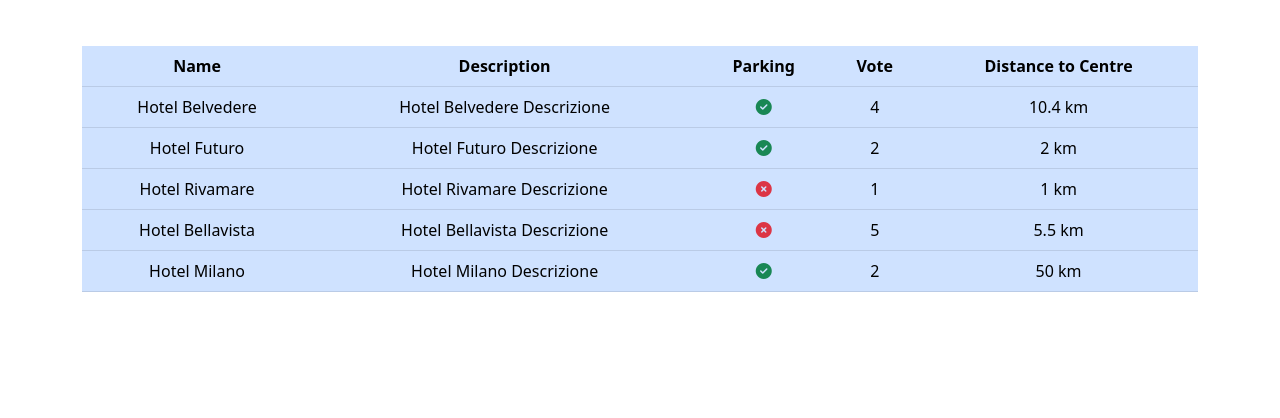
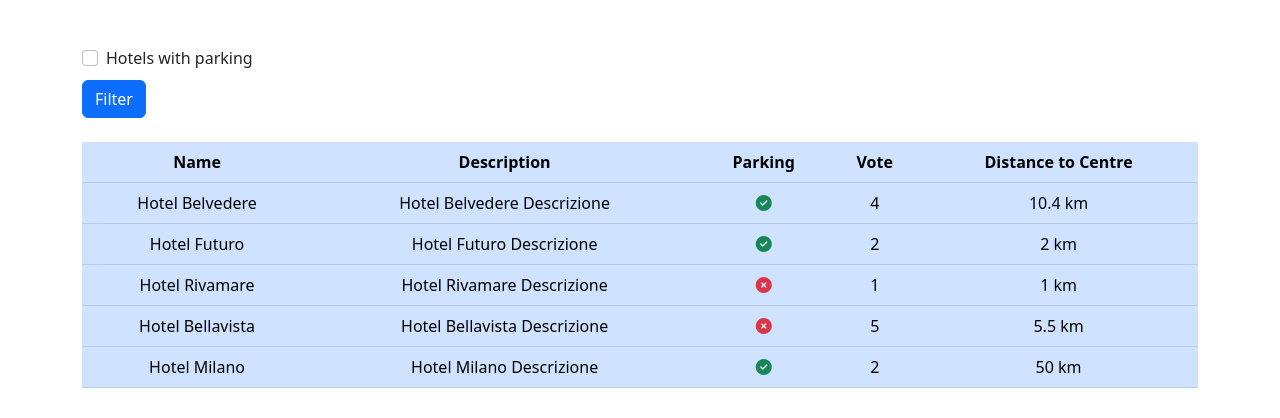
Before and after one commit to Christian-Beninati/php-hotel, a PHP site: page / in a window 1280 px wide. Shown: the part 98-516 px from the top of the page. Run offline with PHP 8.4, Linux system fonts and the light colour scheme.

Commit message:
Filter-hotels-with-parking

```diff
--- a/index.php
+++ b/index.php
@@ -2,8 +2,16 @@
 // Include Hotels
 include 'includes/data/hotels.php';
 // Include Icons
-include 'includes/data/icons.php'
+include 'includes/data/icons.php';
 
+// Filter hotels with parking
+$filtered_hotels = [];
+
+foreach ($hotels as $hotel) {
+    if (!isset($_GET['parking']) || ($_GET['parking'] === '1' && $hotel['parking'] === true)) {
+        $filtered_hotels[] = $hotel;
+    }
+};
 ?>
 
 <!-- Html -->
@@ -33,6 +41,17 @@ include 'includes/data/icons.php'
         <!-- Section -->
         <section id="hotels" class="container">
 
+            <!-- Form -->
+            <form method="GET" action="" class="mb-4">
+                <div class="form-check">
+                    <input class="form-check-input" type="checkbox" value="1" id="parking" name="parking">
+                    <label class="form-check-label" for="parking">
+                        Hotels with parking
+                    </label>
+                </div>
+                <button type="submit" class="btn btn-primary mt-2">Filter</button>
+            </form>
+
             <!-- Table -->
             <table class="table table-primary">
 
@@ -50,7 +69,7 @@ include 'includes/data/icons.php'
                 <!-- Tbody -->
                 <tbody>
                     <!-- Foreach -->
-                    <?php foreach ($hotels as $hotel) : ?>
+                    <?php foreach ($filtered_hotels as $hotel) : ?>
                         <tr>
                             <td class="text-center"><?= $hotel['name']; ?></td>
                             <td class="text-center"><?= $hotel['description']; ?></td>
```
